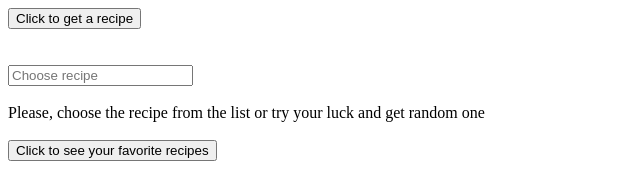
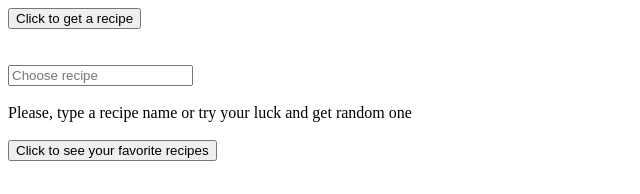
Before and after one commit to ORybka/recipes-app, a React (Vite) app: page / in a window 1280 px wide. Shown: the top 194 px of the page, without its empty margins (0-640 px from the left). Built offline with nearby package versions, Linux system fonts and the light colour scheme.

Commit message:
v1.5 add fix

```diff
--- a/src/components/RecipeResults.js
+++ b/src/components/RecipeResults.js
@@ -9,7 +9,7 @@ export default function RecipeResults({
   addToLikedList,
 }) {
   if (currentRecipe === '') {
-    return <div>Please, choose the recipe from the list or try your luck and get random one</div>;
+    return <div>Please, type a recipe name or try your luck and get random one</div>;
   } else {
     if (isDataLoading) {
       return <div>Loading ...</div>;
```
